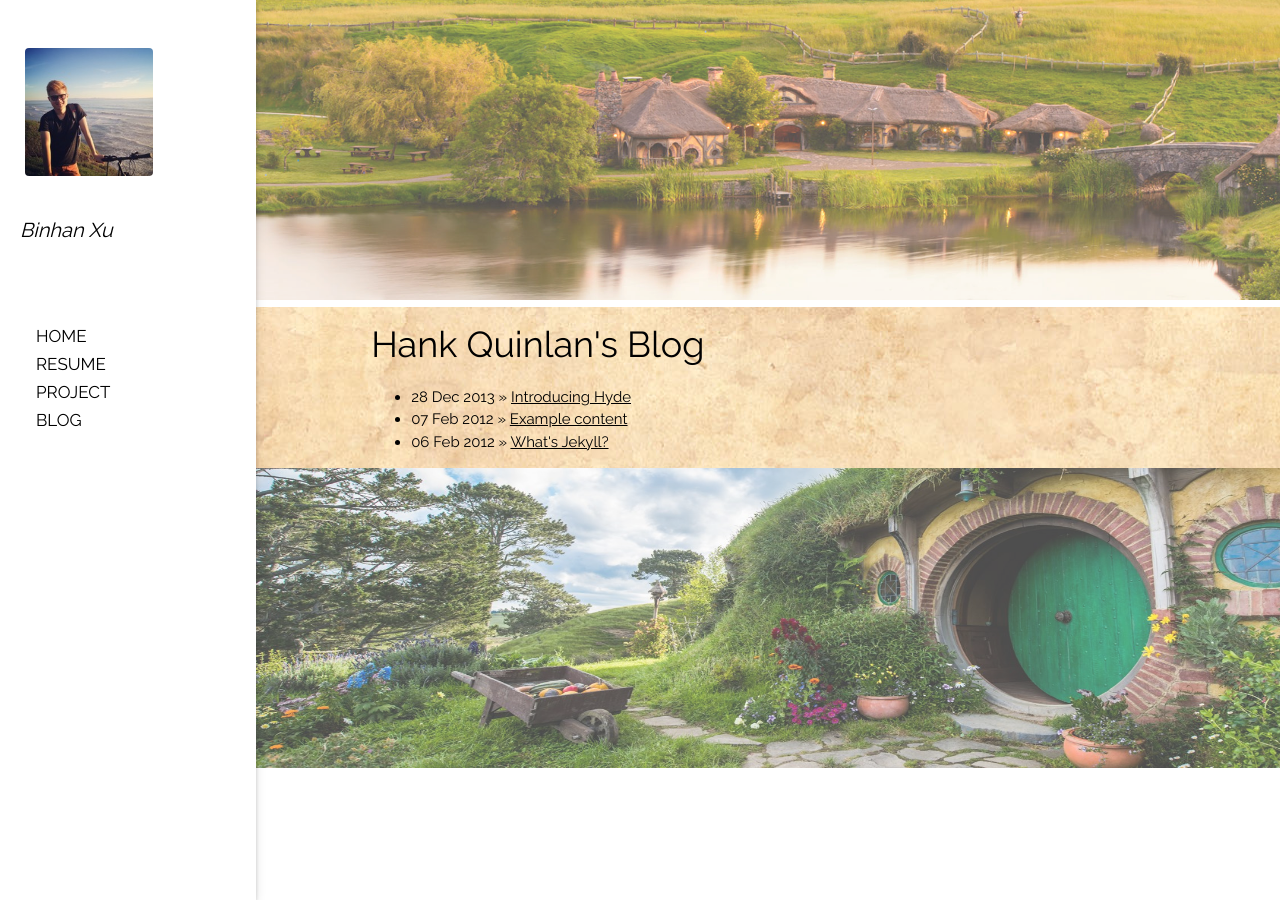
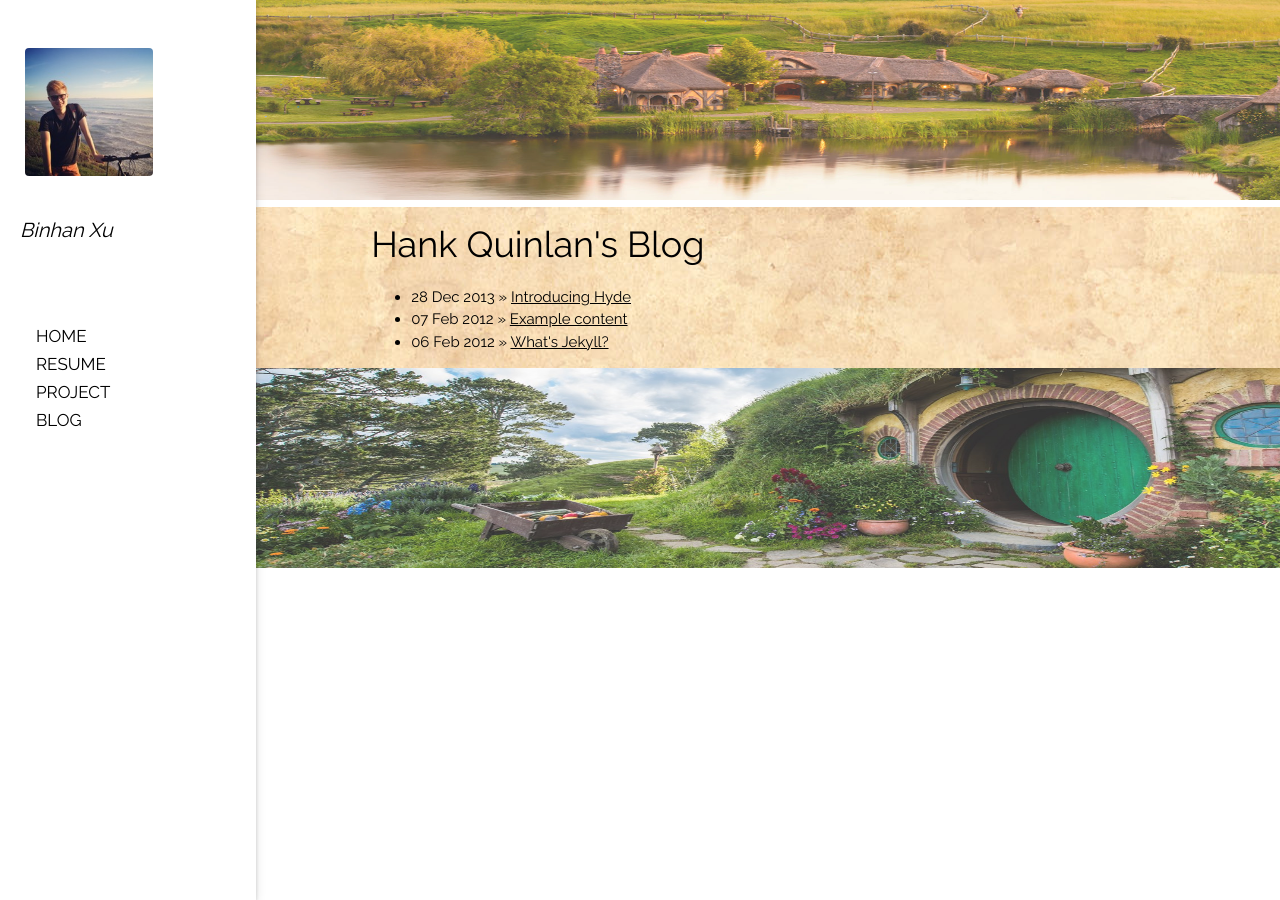
Before and after one commit to binhanxu/binhanxu.github.io, a Jekyll site: the page built from index.html, in a window 1280 px wide. Built offline with Jekyll 4.4.1, drawn with Linux system fonts in a browser that asks for light colours; nearby versions of some CDN libraries.

Commit message:
Update main.css

```diff
--- a/css/main.css
+++ b/css/main.css
@@ -9,10 +9,10 @@ content {
 
 .w3-container {background-image: url("/css/b3.jpg")}
 .w3-display-container img {
-    opacity: 0.7;
+    opacity: 0.8;
     filter: alpha(opacity=50); /* For IE8 and earlier */
     width: 1200px;
-    height: 300px;
+    height: 200px;
 }
 
 p {
```
